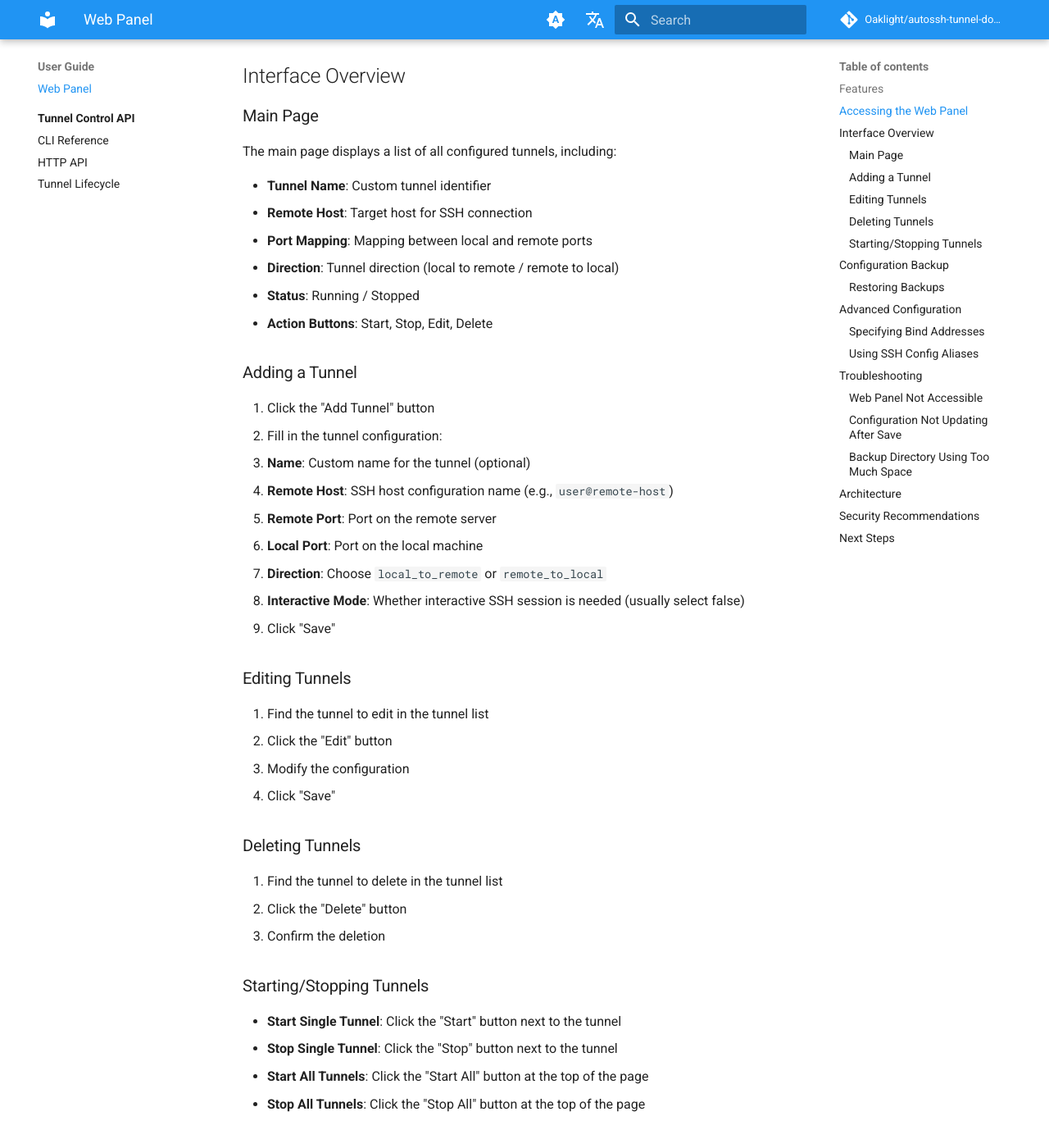
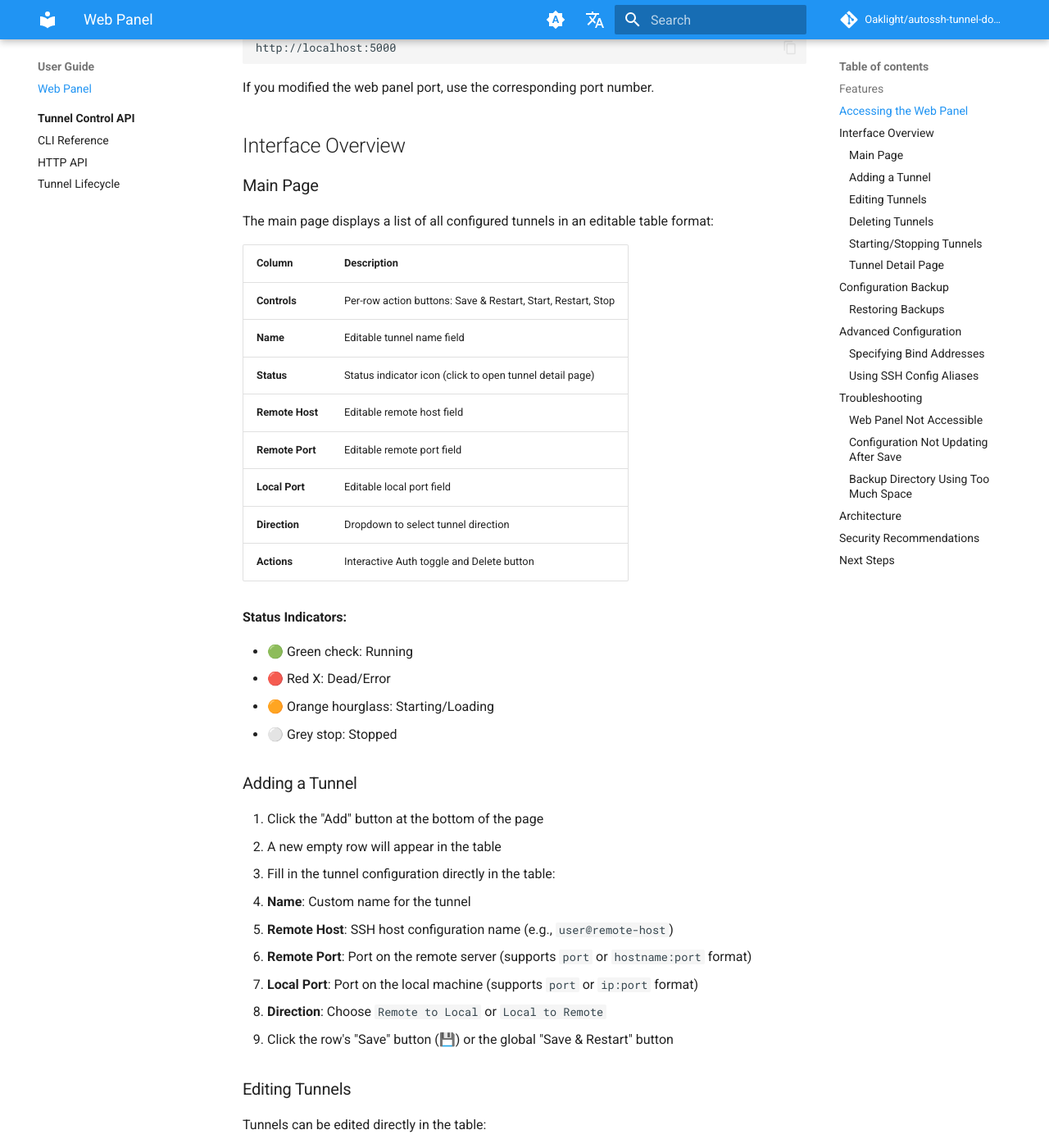
Before and after one commit to Oaklight/autossh-tunnel-dockerized, an MkDocs documentation site: the page built from docs/web-panel.md, in a window 1280 px wide and 1400 px high, scrolled down 1123 px. Shown: the whole window at 82% size. Built offline with MkDocs 1.6.1 and Material for MkDocs 9.7.7, drawn with Linux system fonts in a browser that asks for light colours; comment, search, counter and statistics services are not loaded; some of the changed text lies outside the part shown.

Commit message:
docs: update web panel architecture - Config API integration

````diff
--- a/docs/web-panel.md
+++ b/docs/web-panel.md
@@ -28,33 +29,49 @@ If you modified the web panel port, use the corresponding port number.
 
 ### Main Page
 
-The main page displays a list of all configured tunnels, including:
+The main page displays a list of all configured tunnels in an editable table format:
 
-- **Tunnel Name**: Custom tunnel identifier
-- **Remote Host**: Target host for SSH connection
-- **Port Mapping**: Mapping between local and remote ports
-- **Direction**: Tunnel direction (local to remote / remote to local)
-- **Status**: Running / Stopped
-- **Action Buttons**: Start, Stop, Edit, Delete
+| Column | Description |
+|--------|-------------|
+| **Controls** | Per-row action buttons: Save & Restart, Start, Restart, Stop |
+| **Name** | Editable tunnel name field |
+| **Status** | Status indicator icon (click to open tunnel detail page) |
+| **Remote Host** | Editable remote host field |
+| **Remote Port** | Editable remote port field |
+| **Local Port** | Editable local port field |
+| **Direction** | Dropdown to select tunnel direction |
+| **Actions** | Interactive Auth toggle and Delete button |
+
+**Status Indicators:**
+
+- 🟢 Green check: Running
+- 🔴 Red X: Dead/Error
+- 🟠 Orange hourglass: Starting/Loading
+- ⚪ Grey stop: Stopped
 
 ### Adding a Tunnel
 
-1. Click the "Add Tunnel" button
-2. Fill in the tunnel configuration:
-   - **Name**: Custom name for the tunnel (optional)
+1. Click the "Add" button at the bottom of the page
+2. A new empty row will appear in the table
+3. Fill in the tunnel configuration directly in the table:
+   - **Name**: Custom name for the tunnel
    - **Remote Host**: SSH host configuration name (e.g., `user@remote-host`)
-   - **Remote Port**: Port on the remote server
-   - **Local Port**: Port on the local machine
-   - **Direction**: Choose `local_to_remote` or `remote_to_local`
-   - **Interactive Mode**: Whether interactive SSH session is needed (usually select false)
-3. Click "Save"
+   - **Remote Port**: Port on the remote server (supports `port` or `hostname:port` format)
+   - **Local Port**: Port on the local machine (supports `port` or `ip:port` format)
+   - **Direction**: Choose `Remote to Local` or `Local to Remote`
+4. Click the row's "Save" button (💾) or the global "Save & Restart" button
 
 ### Editing Tunnels
 
+Tunnels can be edited directly in the table:
+
 1. Find the tunnel to edit in the tunnel list
-2. Click the "Edit" button
-3. Modify the configuration
-4. Click "Save"
+2. Modify the configuration fields directly in the table row
+3. Click the row's "Save" button (💾) to save and restart only that tunnel
+4. Or click the global "Save & Restart" button to save all changes and restart all tunnels
+
+!!! tip "Per-Row Save"
+    The per-row save button (💾) allows you to save and restart individual tunnels without affecting other tunnels. This is useful when you only need to modify one tunnel.
 
 ### Deleting Tunnels
 
@@ -64,10 +81,24 @@ The main page displays a list of all configured tunnels, including:
 
 ### Starting/Stopping Tunnels
 
-- **Start Single Tunnel**: Click the "Start" button next to the tunnel
-- **Stop Single Tunnel**: Click the "Stop" button next to the tunnel
-- **Start All Tunnels**: Click the "Start All" button at the top of the page
-- **Stop All Tunnels**: Click the "Stop All" button at the top of the page
+Each tunnel row has control buttons:
+
+- **Start** (▶️): Start the tunnel
+- **Restart** (🔄): Stop and restart the tunnel
+- **Stop** (⏹️): Stop the tunnel
+
+!!! note "Interactive Authentication"
+    Click the fingerprint icon (🫆) to toggle interactive authentication mode. When enabled (green), the tunnel will prompt for authentication if needed.
+
+### Tunnel Detail Page
+
+Click on the status indicator icon in any row to open the tunnel's detail page. The detail page provides:
+
+- **Full Configuration View**: See all tunnel settings
+- **Real-time Logs**: View tunnel logs with auto-refresh
+- **Control Buttons**: Start, Restart, Stop the tunnel
+- **Configuration Editing**: Modify tunnel settings directly
+- **Auto-refresh**: Status and logs update automatically every 5 seconds
 
 ## Configuration Backup
 
@@ -172,17 +203,33 @@ ls -t | tail -n +11 | xargs rm -f
 The web panel uses a **direct API architecture**:
 
 1. **Static File Server**: The Go web server (port 5000) serves HTML, CSS, and JavaScript files
-2. **Configuration Management**: The web server handles configuration file reading and writing
-3. **Direct API Calls**: The browser makes API calls directly to the autossh API server (port 8080)
+2. **Direct API Calls**: The browser makes API calls directly to the autossh API server (port 8080) for all operations:
+   - **Config API**: Get, create, update, and delete tunnel configurations
+   - **Control API**: Start, stop, and restart tunnels
+   - **Status API**: Get tunnel status and logs
 
 This architecture provides:
 
 - **Better Performance**: No proxy overhead for API calls
-- **Simplified Networking**: Web container doesn't require host network mode
-- **Clear Separation**: Configuration management vs tunnel control
+- **Simplified Networking**: Web container doesn't require host network mode or config volume
+- **Clear Separation**: Web panel is purely a static server, all logic is in the autossh container
+- **Single Source of Truth**: Configuration is managed only by the autossh container
+
+```
+┌─────────────────┐     ┌─────────────────┐     ┌─────────────────┐
+│   Browser       │────▶│   Web Container │     │ autossh Container│
+│   (Frontend)    │     │   (Static Only) │     │   (Config API)   │
+└────────┬────────┘     └─────────────────┘     └────────▲────────┘
+         │                                               │
+         │  /config, /status, /start, /stop, /logs       │
+         └───────────────────────────────────────────────┘
+```
 
 !!! info "Network Requirements"
     Since the browser makes direct API calls to port 8080, ensure the API server is accessible from the user's browser. When running locally, this is typically `http://localhost:8080`.
+
+!!! tip "No Config Volume Needed"
+    The web container no longer requires a config volume mount. All configuration operations are performed through the Config API on the autossh container.
 
 ## Security Recommendations
 
````
Also changed, not shown: other parts of docs/web-panel.md (+4 -3 lines).
